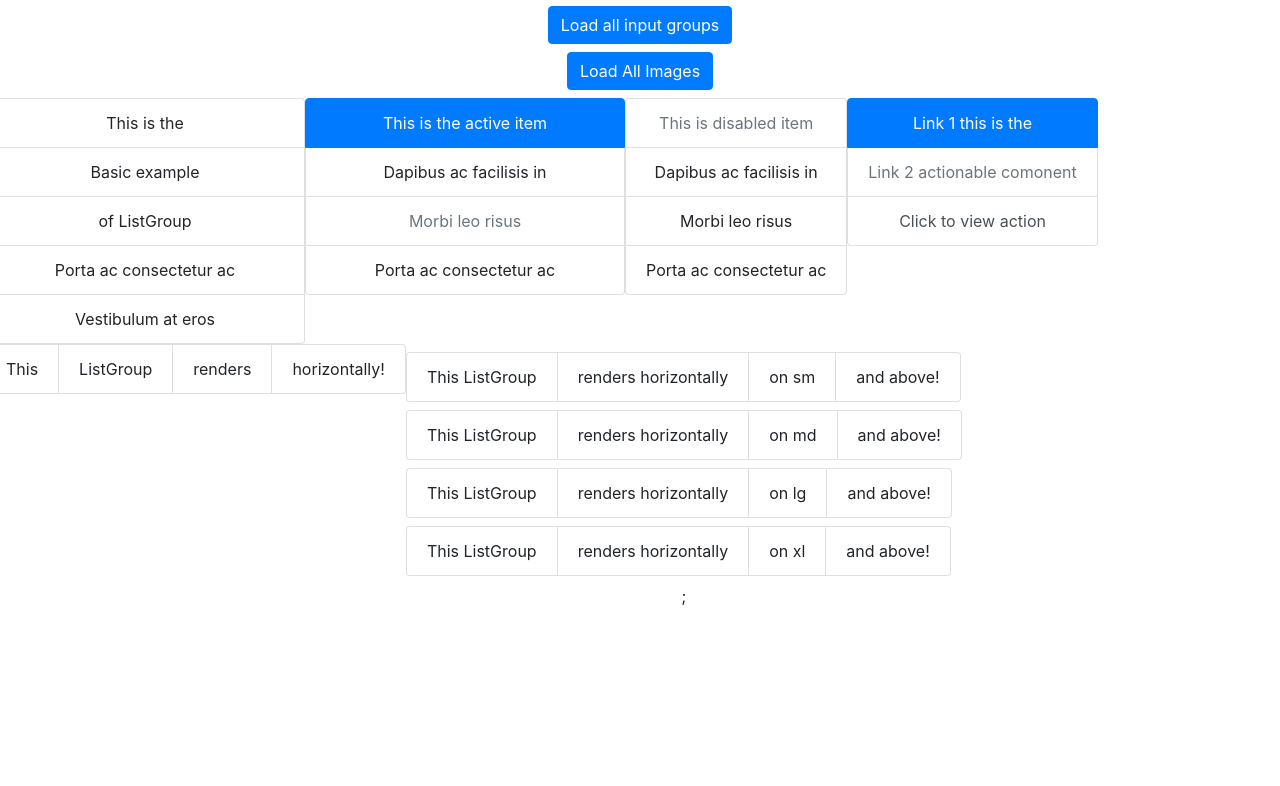
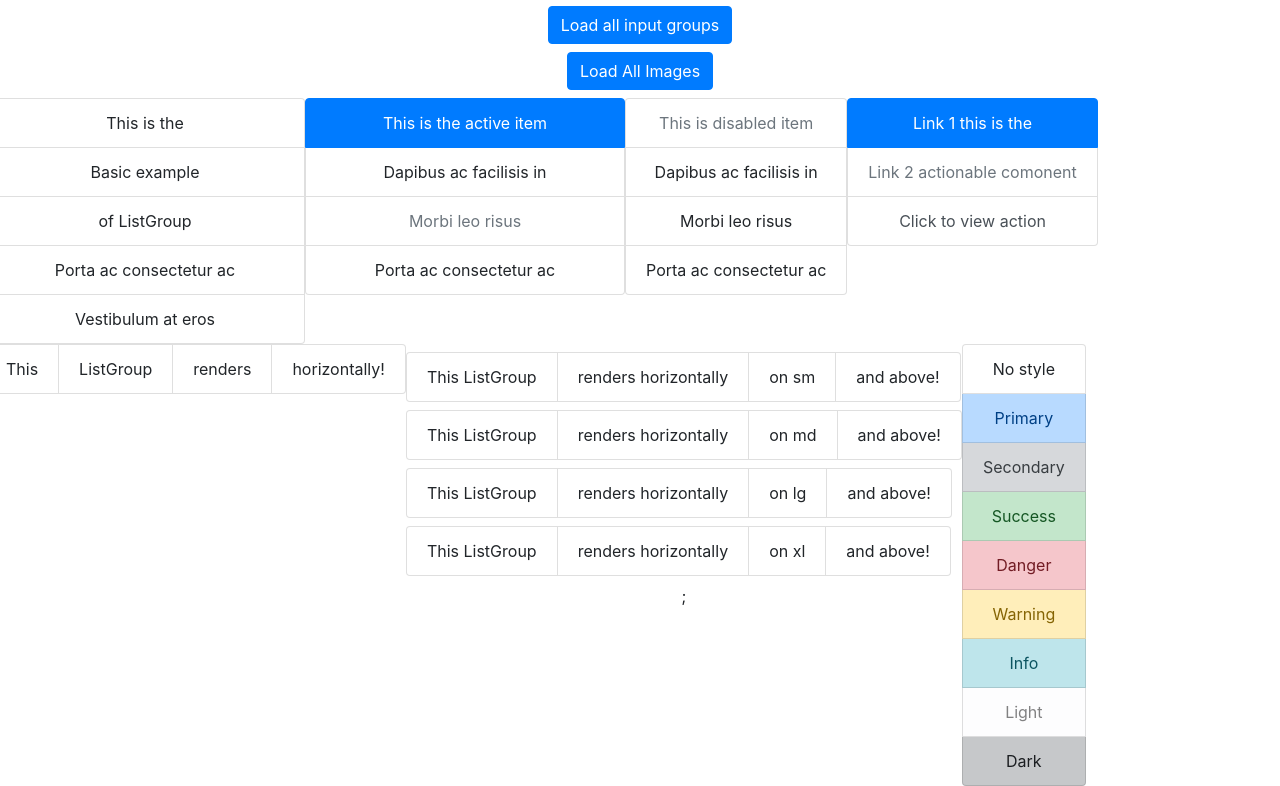
Before and after one commit to Khwajapasha/Boosrtrap-Practice, a React (Create React App) app: page / in a window 1280 px wide. Shown: the part 416-1202 px from the top of the page. Before the commit the page ends 1024 px from the top, so only its background shows below. Built offline with nearby package versions, Linux system fonts and the light colour scheme.

Commit message:
Variant of list group

```diff
--- a/src/Component/MainBodySection/ListGroupsComponent/AllListGroup.jsx
+++ b/src/Component/MainBodySection/ListGroupsComponent/AllListGroup.jsx
@@ -6,6 +6,7 @@ import { ListGroupDisabledItem } from "./ListGroupDisabledItem";
 import { ListGroupActionableItem } from "./ListGroupActionableItem";
 import { ListGroupHorizontal } from "./ListGroupHorizontal";
 import { ListGroupResponsiveHorizotalView } from "./ListGroupResponsiveHorizotalView";
+import { ListGroupVariant } from "./ListGroupVariant";
 export const AllListGroup = () => {
   return (
     <div className="mt-2">
@@ -14,10 +15,9 @@ export const AllListGroup = () => {
         <ListGroupsActiveItem />
         <ListGroupDisabledItem />
         <ListGroupActionableItem />
-      </Row>
-      <Row>
         <ListGroupHorizontal />
         <ListGroupResponsiveHorizotalView />
+        <ListGroupVariant />
       </Row>
     </div>
   );
--- /dev/null
+++ b/src/Component/MainBodySection/ListGroupsComponent/ListGroupVariant.jsx
@@ -0,0 +1,19 @@
+import React from "react";
+import { ListGroup } from "react-bootstrap";
+export const ListGroupVariant = () => {
+  return (
+    <div>
+      <ListGroup>
+        <ListGroup.Item>No style</ListGroup.Item>
+        <ListGroup.Item variant="primary">Primary</ListGroup.Item>
+        <ListGroup.Item variant="secondary">Secondary</ListGroup.Item>
+        <ListGroup.Item variant="success">Success</ListGroup.Item>
+        <ListGroup.Item variant="danger">Danger</ListGroup.Item>
+        <ListGroup.Item variant="warning">Warning</ListGroup.Item>
+        <ListGroup.Item variant="info">Info</ListGroup.Item>
+        <ListGroup.Item variant="light">Light</ListGroup.Item>
+        <ListGroup.Item variant="dark">Dark</ListGroup.Item>
+      </ListGroup>
+    </div>
+  );
+};
```
